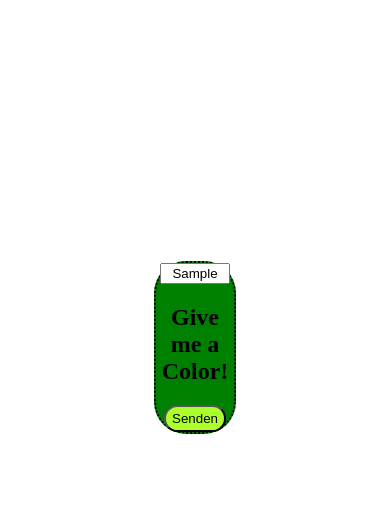
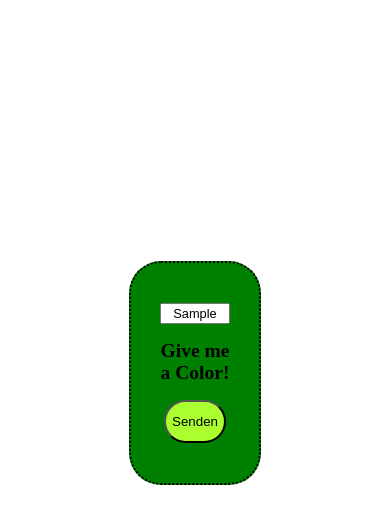
Before and after one commit to aschneiderbuch/29_Tag_Lev1_2_projekt_js-einf-hrung_change-background-with-input, a plain HTML site: page index.html in a window 390 px wide. Both pictures are taken after typing "Sample" into the empty fields and a click on the button "Senden". Drawn offline with Linux system fonts and the light colour scheme.

Commit message:
testingPhase

```diff
--- a/assets/js/main.js
+++ b/assets/js/main.js
@@ -19,7 +19,6 @@ dann wird hintergrundfarbe verändert
 
 // Variable
 let inputColor = document.querySelector("#inputColor");
-console.log("inputColor: " + inputColor.value);   //
 
 let button = document.querySelector("#button");
 
@@ -32,5 +31,10 @@ button.addEventListener("click", farbWechsel);
 
 // function
 function farbWechsel() {
-    inputFarbVariationen
+    console.log("function startet und EventListern läuft");
+
+    inputFarbVariationen = inputColor.value
+    console.log("inputColor: " + inputColor.value);
+
+    outputBody.style.backgroundColor = inputFarbVariationen
 }
--- a/assets/scss/main.scss
+++ b/assets/scss/main.scss
@@ -8,6 +8,7 @@ section {
         background-color: green;
         border-radius: 2rem;
         border: 2px dotted black;
+        padding: 3vh;
 
         display: flex;
         flex-direction: column;
@@ -18,21 +19,26 @@ section {
         width: 20vw;
         height: 20vh;
 
-        input{
+        input {
             width: 80%;
             text-align: center;
+            font-size: clamp(0.6rem, 40vw, 0.8rem);
+
+        }
+        h2{
+            font-size: clamp(1rem, 5vw, 1.5rem);
 
         }
 
-        button{
+        button {
             width: 80%;
             border-radius: 50vw;
             background-color: #abff2e;
             height: 5vh;
 
             &:hover {
-                background: rgb(171,255,46);
-                background: linear-gradient(51deg, rgba(171,255,46,1) 0%, rgba(238,130,238,1) 100%);
+                background: rgb(171, 255, 46);
+                background: linear-gradient(51deg, rgba(171, 255, 46, 1) 0%, rgba(238, 130, 238, 1) 100%);
                 height: 6vh;
                 font-size: 120%;
                 color: white;
```
Also changed, not shown: assets/css/style.css, 1 other file.
